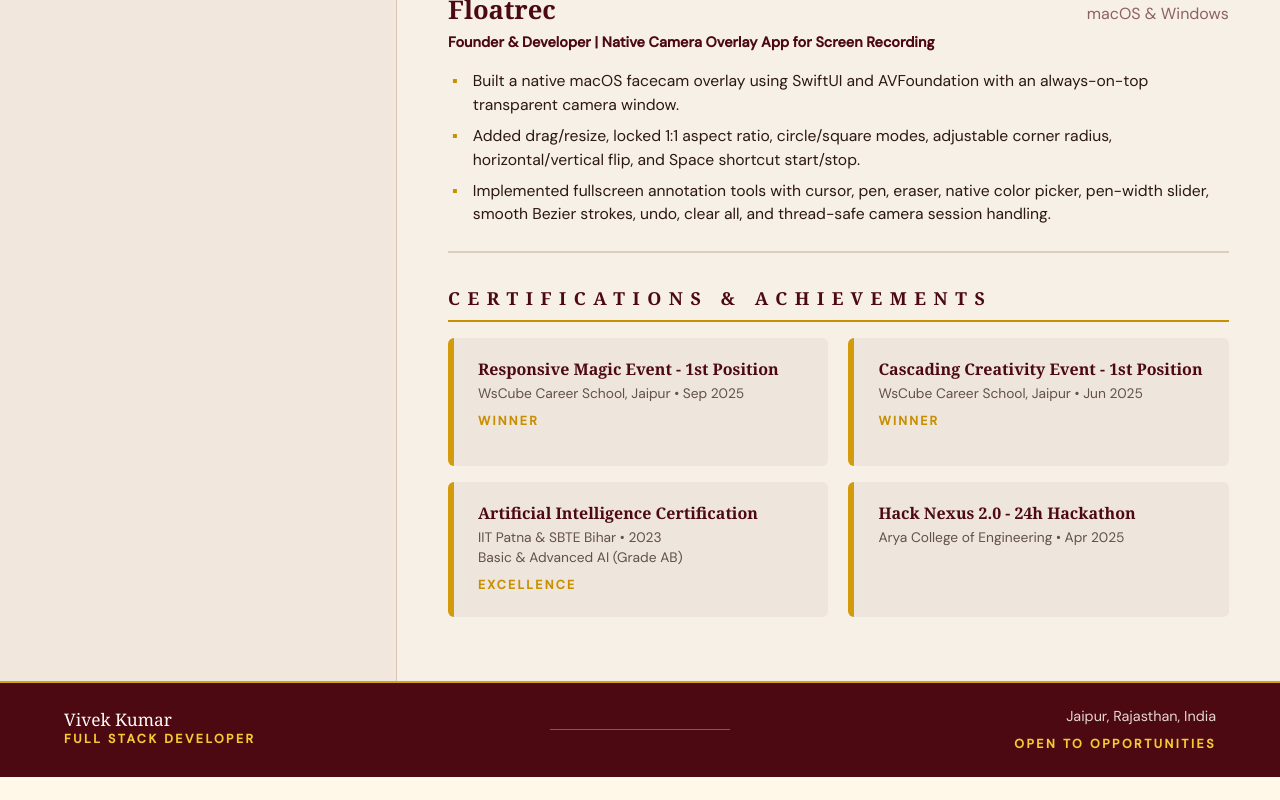
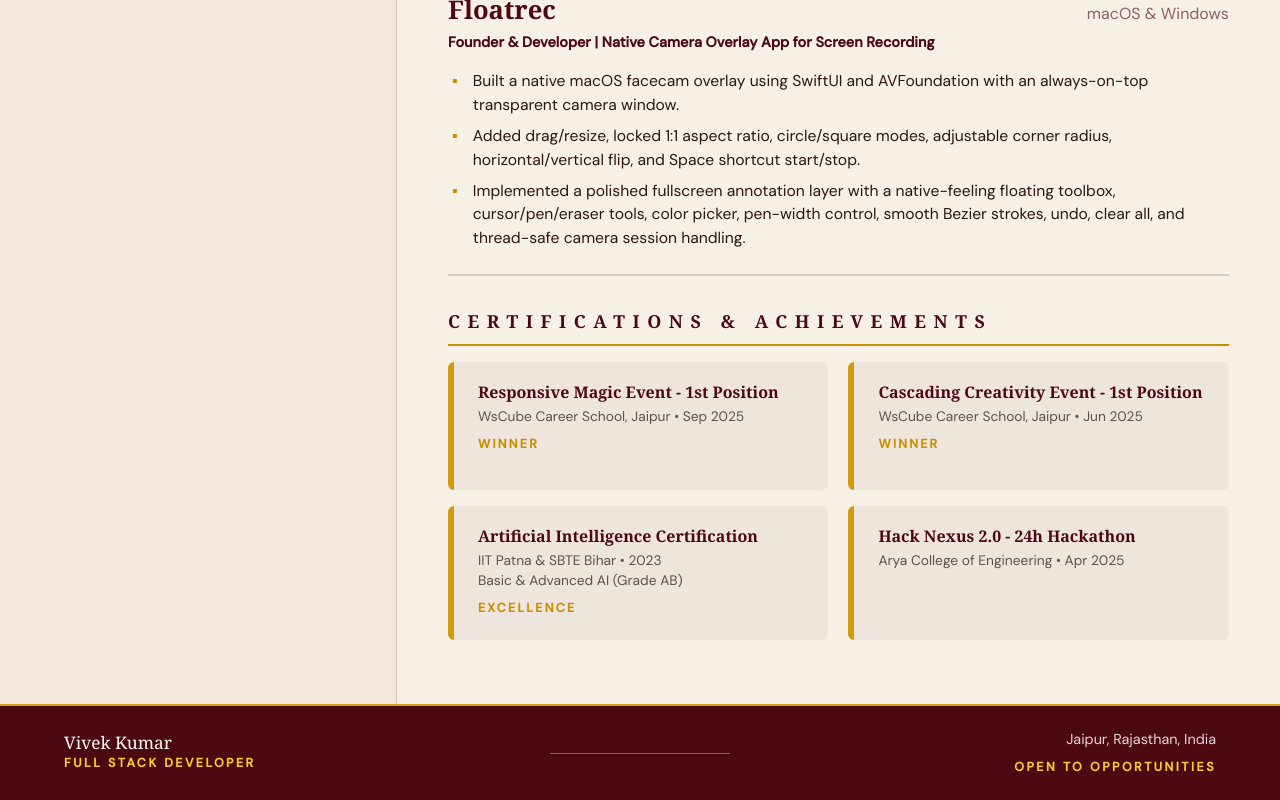
Before and after one commit to iamvivekverma/my-portfolio, a React (Vite) app in the folder frontend/: page /resume in a window 1280 px wide. Shown: the part 1337-2137 px from the top of the page. Before the commit the page ends 2114 px from the top, so only its background shows below. Built offline with nearby package versions, Linux system fonts and the light colour scheme; no server answers.

Commit message:
Refine Floatrec annotation toolbox wording

```diff
--- a/frontend/public/resume.html
+++ b/frontend/public/resume.html
@@ -524,7 +524,7 @@
             <ul>
               <li>Built a native macOS facecam overlay using SwiftUI and AVFoundation with an always-on-top transparent camera window.</li>
               <li>Added drag/resize, locked 1:1 aspect ratio, circle/square modes, adjustable corner radius, horizontal/vertical flip, and Space shortcut start/stop.</li>
-              <li>Implemented fullscreen annotation tools with cursor, pen, eraser, native color picker, pen-width slider, smooth Bezier strokes, undo, clear all, and thread-safe camera session handling.</li>
+              <li>Implemented a polished fullscreen annotation layer with a native-feeling floating toolbox, cursor/pen/eraser tools, color picker, pen-width control, smooth Bezier strokes, undo, clear all, and thread-safe camera session handling.</li>
             </ul>
           </article>
         </section>
--- a/frontend/src/features/resume/ResumePortfolio.jsx
+++ b/frontend/src/features/resume/ResumePortfolio.jsx
@@ -96,7 +96,7 @@ const projects = [
     bullets: [
       'Built a native macOS facecam overlay using SwiftUI and AVFoundation with an always-on-top transparent camera window.',
       'Added drag/resize, locked 1:1 aspect ratio, circle/square modes, adjustable corner radius, horizontal/vertical flip, and Space shortcut start/stop.',
-      'Implemented fullscreen annotation tools with cursor, pen, eraser, native color picker, pen-width slider, smooth Bezier strokes, undo, clear all, and thread-safe camera session handling.',
+      'Implemented a polished fullscreen annotation layer with a native-feeling floating toolbox, cursor/pen/eraser tools, color picker, pen-width control, smooth Bezier strokes, undo, clear all, and thread-safe camera session handling.',
     ],
   },
 ];
```
